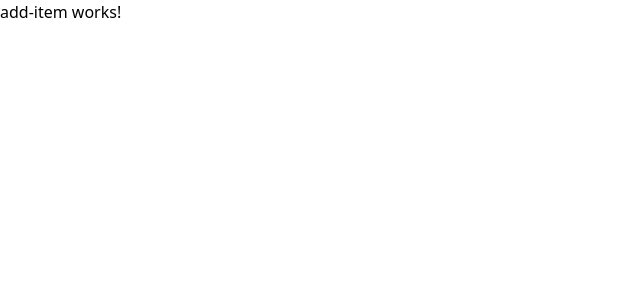
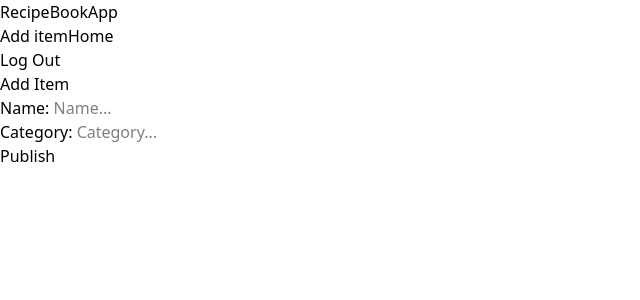
Before and after one commit to iamnidjat/ShoppingList, an Angular app: page /add-item in a window 1280 px wide. Shown: the top 300 px of the page, without its empty margins (0-640 px from the left). Built offline with nearby package versions, Linux system fonts and the light colour scheme; sample sign-in values are in the browser's storage.

Commit message:
Added some update and delete methods using localstorage

```diff
--- a/src/components/add-item/add-item.component.html
+++ b/src/components/add-item/add-item.component.html
@@ -1 +1,18 @@
-<p>add-item works!</p>
+<app-header></app-header>
+
+<div>
+  <div>Add Item</div>
+  <div>
+    <div>
+      <span>Name: </span>
+      <input placeholder="Name..." #name />
+    </div>
+    <div>
+      <span>Category: </span>
+      <input placeholder="Category..." #category />
+    </div>
+    <div>
+      <input type="button" value="Publish" (click)="addItem(name.value, category.value)"/>
+    </div>
+  </div>
+</div>
--- a/src/components/add-item/add-item.component.ts
+++ b/src/components/add-item/add-item.component.ts
@@ -1,12 +1,27 @@
-import { Component } from '@angular/core';
+import {Component, inject} from '@angular/core';
+import {Router} from '@angular/router';
+import {ManipulateDataService} from '../../services/manipulate-data.service';
+import {Item} from '../../models/Item';
+import {HeaderComponent} from '../header/header.component';
 
 @Component({
   selector: 'app-add-item',
-  imports: [],
+  imports: [
+    HeaderComponent
+  ],
   templateUrl: './add-item.component.html',
   styleUrl: './add-item.component.css',
   standalone: true
 })
 export class AddItemComponent {
+  private myService = inject(ManipulateDataService);
 
+  constructor(private router: Router) {
+  }
+
+  public addItem(name: string, category: string): void {
+    const item: Item = { name: name, category: category };
+    this.myService.addItem(item);
+    this.router.navigate(['/main']);
+  }
 }
--- a/src/components/main/main.component.html
+++ b/src/components/main/main.component.html
@@ -8,7 +8,7 @@
       <span>Category: </span>
       <input value="{{item.category}}">
       <div class="flex justify-center items-center flex-row">
-        <input type="button" value="Modify" (click)="modifyRecipe(item)" class="bg-blue-500 rounded-xl border-solid p-1 m-1 cursor-pointer">
+        <input type="button" value="Modify" (click)="modifyItem(item)" class="bg-blue-500 rounded-xl border-solid p-1 m-1 cursor-pointer">
         <input type="button" value="Cancel" (click)="switchMode()" class="bg-red-500 rounded-xl border-solid p-1 m-1 cursor-pointer">
       </div>
     }
@@ -17,7 +17,7 @@
       <div>Category: {{item.category}}</div>
       <div class="flex justify-center items-center flex-row">
         <input type="button" value="Update" (click)="switchMode()" class="bg-blue-500 rounded-xl border-solid p-1 m-1 cursor-pointer">
-        <input type="button" value="Delete" (click)="deleteRecipe(item)" class="bg-red-500 rounded-xl border-solid p-1 m-1 cursor-pointer">
+        <input type="button" value="Delete" (click)="deleteItem(item.id!)" class="bg-red-500 rounded-xl border-solid p-1 m-1 cursor-pointer">
       </div>
     }
 <!--   <input type="button" value="{{favFlag ? 'Unsave' : 'Save'}}" (click)="switchFavMode(recipe)" class="bg-green-500 rounded-xl border-solid p-1 m-1 cursor-pointer">-->
--- a/src/components/main/main.component.ts
+++ b/src/components/main/main.component.ts
@@ -28,7 +28,7 @@ export class MainComponent implements OnInit {
     this.items = this.myService.getItems();
   }
 
-  public modifyRecipe(item: Item) {
+  public modifyItem(item: Item) {
     alert("pretend that it works:)");
   }
 
@@ -36,21 +36,12 @@ export class MainComponent implements OnInit {
     this.flag = !this.flag;
   }
 
-  public deleteRecipe(item: Item): void {
-    // let storedData = localStorage.getItem('recipes');
-    // console.log(storedData)
-    //
-    // if (storedData) {
-    //   let recipes = JSON.parse(storedData);
-    //   recipes = recipes.filter((recipe: { id: number }) => recipe.id !== recipe.id);
-    //
-    //   localStorage.setItem('recipes', JSON.stringify(recipes));
-    //
-    //   this.items = this.myService.getItems();
-    // }
-    // else {
-    //   console.error("No recipes found in localStorage.");
-    // }
+  public deleteItem(itemId: number): void {
+    this.myService.deleteItem(itemId);
+  }
+
+  public updateItem(itemId: number, item: Item): void {
+    this.myService.updateItem(itemId, item);
   }
   //
   // public switchFavMode(recipe: Recipe): void {
--- a/src/services/manipulate-data.service.ts
+++ b/src/services/manipulate-data.service.ts
@@ -38,4 +38,20 @@ export class ManipulateDataService {
   public addItem(item: Item): void {
     localStorage.setItem(`item${item.id}`, JSON.stringify(item));
   }
+
+  public deleteItem(itemId: number): void {
+    const item = localStorage.getItem(`item${itemId}`);
+
+    if (item) {
+      localStorage.removeItem(`item${itemId}`);
+    }
+  }
+
+  public updateItem(itemId: number, newItem: Item): void {
+    const item = localStorage.getItem(`item${itemId}`);
+
+    if (item) {
+      localStorage.setItem(`item${itemId}`, JSON.stringify(newItem));
+    }
+  }
 }
```
